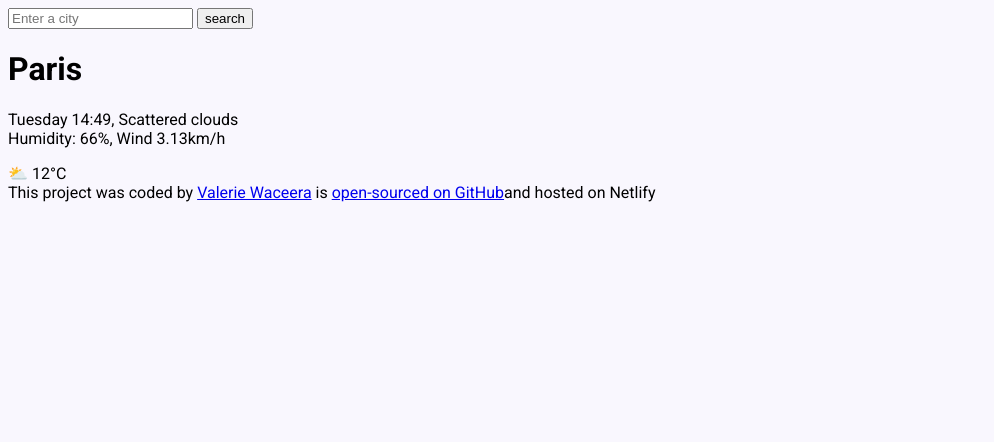
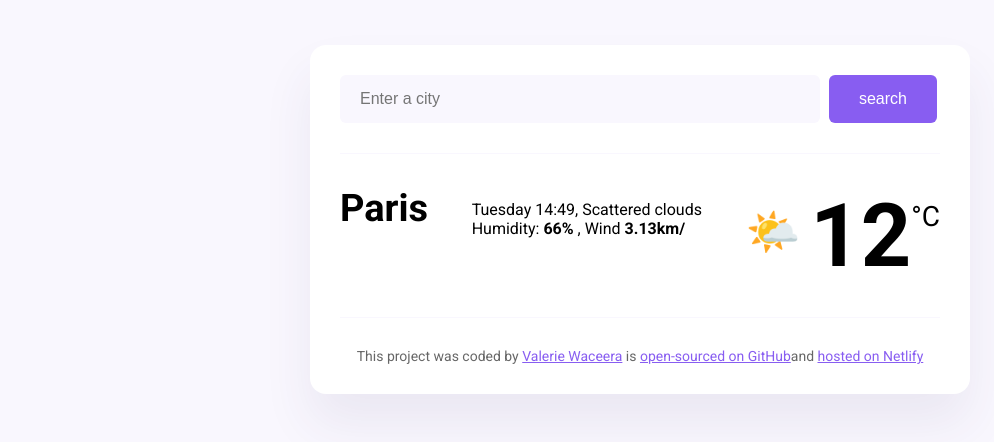
Before and after one commit to ValerieGrowth/Weather-App, a plain HTML site: page index.html in a window 1280 px wide. Shown: the whole page, without its empty margins (0-994 px from the left). Drawn offline with Linux system fonts and the light colour scheme.

Commit message:
Added basic CSS

```diff
--- a/index.html
+++ b/index.html
@@ -11,24 +11,29 @@
     <link rel="stylesheet" href="src/index.css" />
   </head>
   <body>
-    <div class="Weather-app">
+    <div class="weather-app">
       <header>
-        <form>
-          <input type="search" placeholder="Enter a city" required />
-          <input type="submit" value="search" />
+        <form class="search-form">
+          <input type="search" placeholder="Enter a city" required class="search-form-input" />
+          <input type="submit" value="search" class="search-form-button"/>
         </form>
       </header>
       <main>
-        <h1>Paris</h1>
+        <div class="weather-app-data">
+        <h1 class="weather-app-city">Paris</h1>
         <div>
-          <p>
+          <p weather-app-details>
             Tuesday 14:49, Scattered clouds
             <br />
-            Humidity: 66%, Wind 3.13km/h
+            Humidity:<strong> 66% </strong>, Wind <strong>3.13km/</strong>
           </p>
         </div>
-        <div>⛅ 12&degC</div>
-      </main>
+         <div class="weather-app-temperature-container">
+            <div class="weather-app-icon">🌤️</div>
+            <div class="weather-app-temperature">12</div>
+            <div class="weather-app-unit">°C</div>
+          </div>
+        </main>
       <footer>
         This project was coded by
         <a href="https://github.com/ValerieGrowth" target="_blank"
@@ -38,9 +43,8 @@
         <a href="https://github.com/ValerieGrowth/Weather-App" target="_blank"
           >open-sourced on GitHub</a
         >and
-        <a href="https://spikes-weather-app.netlify.app/" target="_blank"></a>
-          hosted on Netlify</a
-        >
+        <a href="https://spikes-weather-app.netlify.app/" target="_blank">
+          hosted on Netlify</a>
       </footer>
     </div>
   </body>
--- a/src/index.css
+++ b/src/index.css
@@ -1,7 +1,12 @@
 body {
-  background: #f9f7fe;
+  background-color: #f9f7fe;
   font-family: "Roboto", sans-serif;
 }
+
+a {
+  color: #885df1;
+}
+
 .weather-app {
   background: white;
   max-width: 600px;
@@ -10,3 +15,81 @@ body {
   border-radius: 16px;
   padding: 30px;
 }
+
+header {
+  border-bottom: 1px solid #f9f7fe;
+  padding: 0 0 30px 0;
+}
+
+.search-form-input {
+  background-color: #f9f7fe;
+  border: none;
+  border-radius: 6px;
+  width: 80%;
+  font-size: 16px;
+  padding: 15px 20px;
+}
+
+.search-form-button {
+  background: #885df1;
+  padding: 15px 30px;
+  border: none;
+  font-size: 16px;
+  margin-left: 5px;
+  border-radius: 6px;
+  color: white;
+}
+
+main {
+  padding: 30px 0;
+}
+
+.weather-app-data {
+  display: flex;
+  justify-content: space-between;
+}
+
+.weather-app-city {
+  margin: 0;
+  font-size: 38px;
+  line-height: 48px;
+}
+
+.weather-app-details {
+  font-size: 16px;
+  color: rgba(39, 33, 66, 0.4);
+  line-height: 24px;
+  font-weight: 500;
+}
+
+.weather-app-details strong {
+  color: #f65282;
+}
+
+.weather-app-temperature-container {
+  display: flex;
+}
+
+.weather-app-icon {
+  font-size: 44px;
+  margin-top: 22px;
+}
+
+.weather-app-temperature {
+  font-size: 88px;
+  margin-left: 10px;
+  font-weight: bold;
+}
+
+.weather-app-unit {
+  margin-top: 16px;
+  font-size: 28px;
+}
+
+footer {
+  border-top: 1px solid #f9f7fe;
+  padding: 30px 0 0 0;
+  text-align: center;
+  font-size: 14px;
+  color: rgba(0, 0, 0, 0.6);
+}
```
